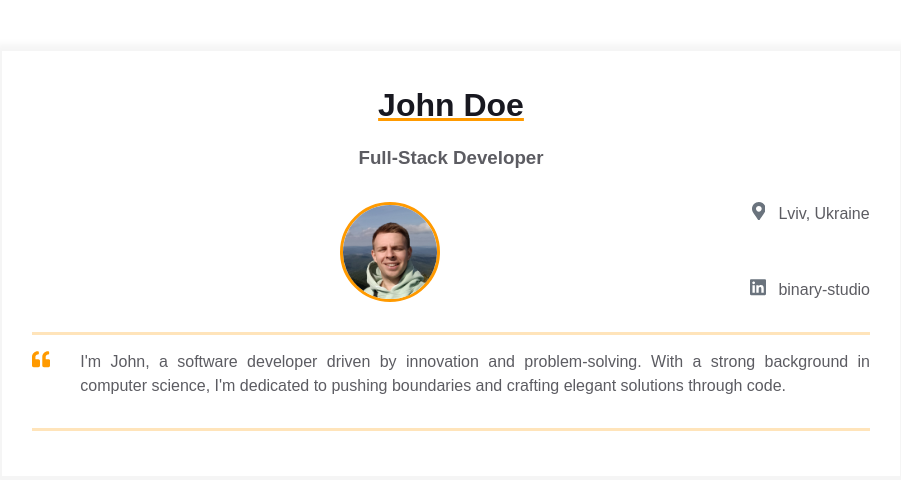
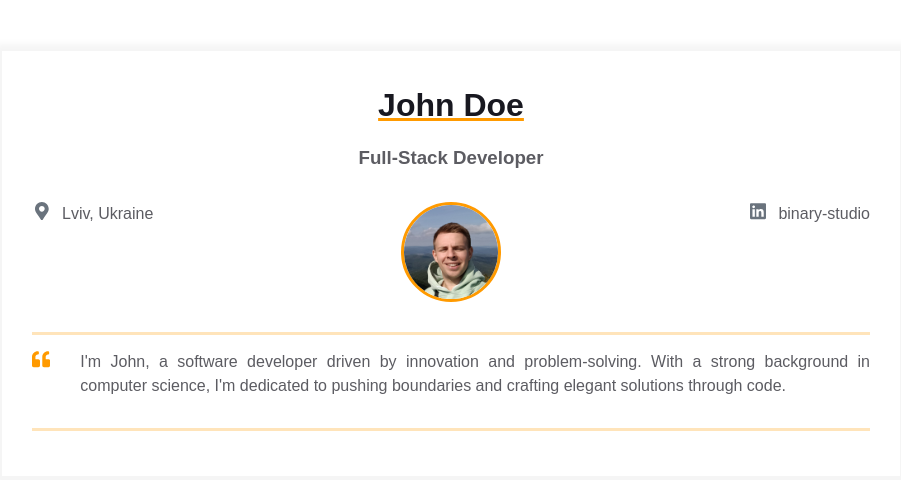
Before and after one commit to MykolaMatviiv/homepage, a plain HTML site: page index.html in a window 1280 px wide. Shown: the whole page, without its empty margins (189-1090 px from the left). Drawn offline with Linux system fonts and the light colour scheme.

Commit message:
Update contact information

```diff
--- a/index.html
+++ b/index.html
@@ -15,16 +15,6 @@
             <h3 class="contact-info__sub-header">Full-Stack Developer</h3>
 
             <div class="contact_info_container fh">
-              <div class="contact-info__block"></div>
-
-              <div class="contact-info__block contact-info__block--center">
-                <img
-                  class="contact-info__avatar"
-                  src="assets/avatar.png"
-                  alt="Avatar"
-                />
-              </div>
-
               <div class="contact-info__block">
                 <a href="" rel="author" class="contact-info__item">
                   <div class="contact-info__item-icon-wrapper">
@@ -43,6 +33,17 @@
                   </div>
                   <span>Lviv, Ukraine</span>
                 </a>
+              </div>
+
+              <div class="contact-info__block contact-info__block--center">
+                <img
+                  class="contact-info__avatar"
+                  src="assets/avatar.png"
+                  alt="Avatar"
+                />
+              </div>
+
+              <div class="contact-info__block">
                 <a
                   href="https://ua.linkedin.com/company/binary-studio_241166"
                   rel="author"
```
